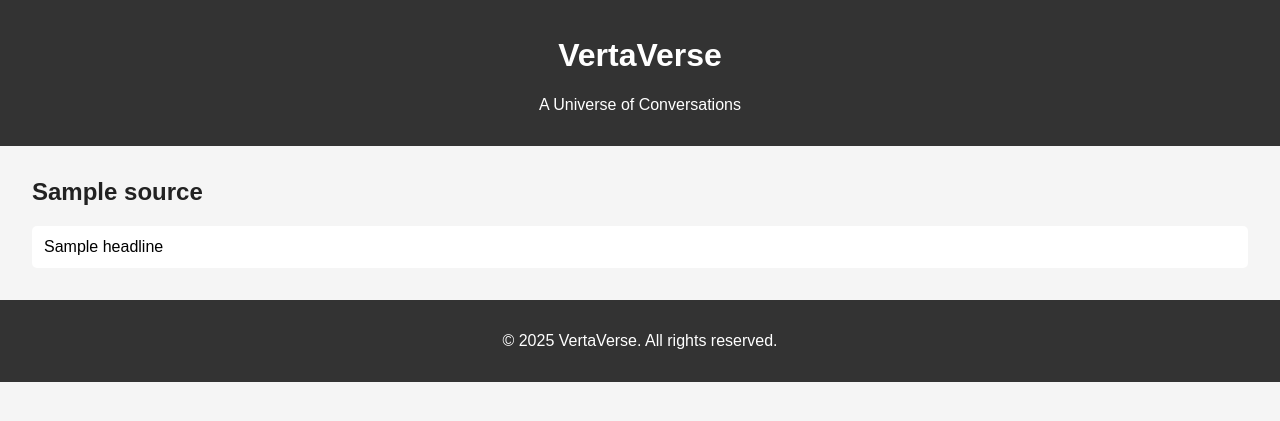
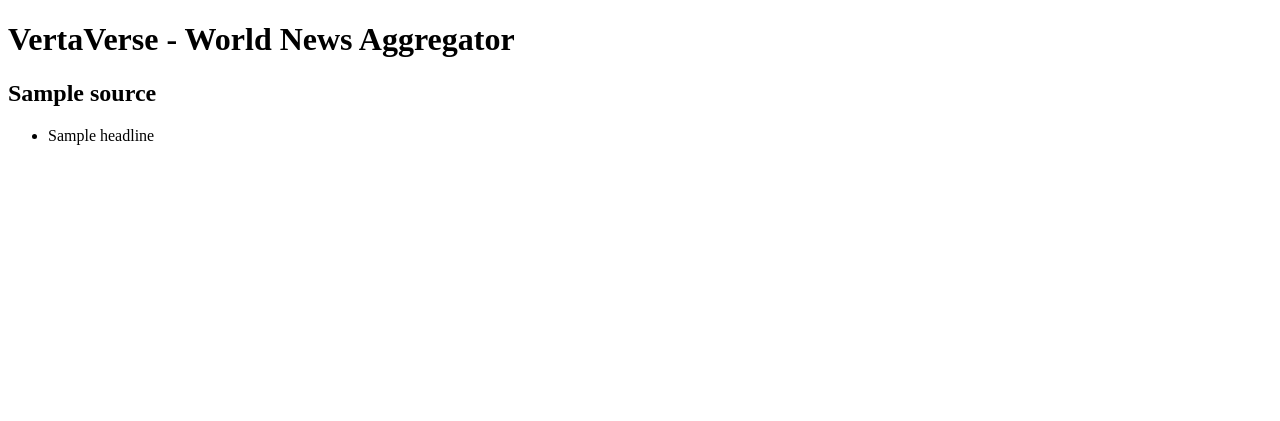
Before and after one commit to samarth088/GlobalScope, a Python web app: template templates/index.html in a window 1280 px wide. Shown: the top 421 px of the page. Run offline with Jinja, Linux system fonts and the light colour scheme; the template is opened without the code that fills it: most values are stand-ins (such as "Sample title", 1, 10 or a date in 2020).

Commit message:
Update index.html

```diff
--- a/templates/index.html
+++ b/templates/index.html
@@ -1,30 +1,19 @@
+
 <!DOCTYPE html>
 <html lang="en">
 <head>
-  <meta charset="UTF-8" />
-  <meta name="viewport" content="width=device-width, initial-scale=1" />
-  <title>VertaVerse - A Universe of Conversations</title>
-  <link rel="stylesheet" href="/static/style.css" />
+    <meta charset="UTF-8">
+    <title>VertaVerse - News Aggregator</title>
 </head>
 <body>
-  <header>
-    <h1>VertaVerse</h1>
-    <p>A Universe of Conversations</p>
-  </header>
-
+    <h1>VertaVerse - World News Aggregator</h1>
     {% for source, headlines in news.items() %}
-  <section class="news-section">
         <h2>{{ source }}</h2>
         <ul>
             {% for headline in headlines %}
                 <li>{{ headline }}</li>
             {% endfor %}
         </ul>
-  </section>
     {% endfor %}
-
-  <footer>
-    <p>© 2025 VertaVerse. All rights reserved.</p>
-  </footer>
 </body>
 </html>
```
Lines whose indentation alone changed are shown as unchanged.
